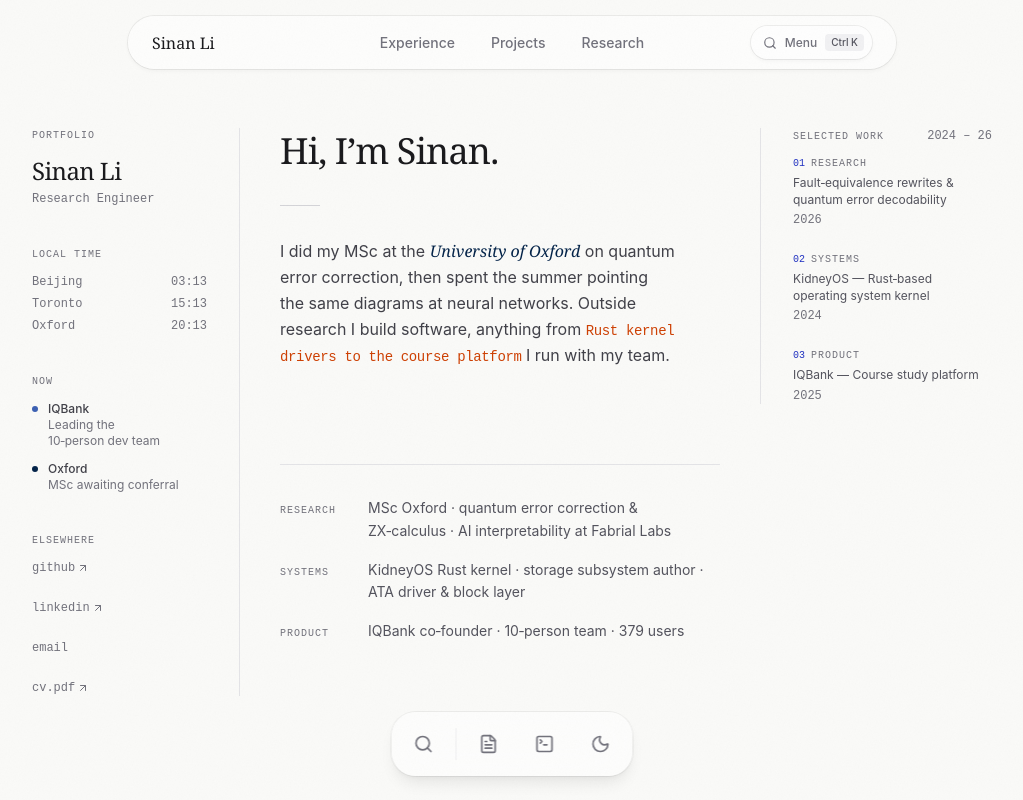
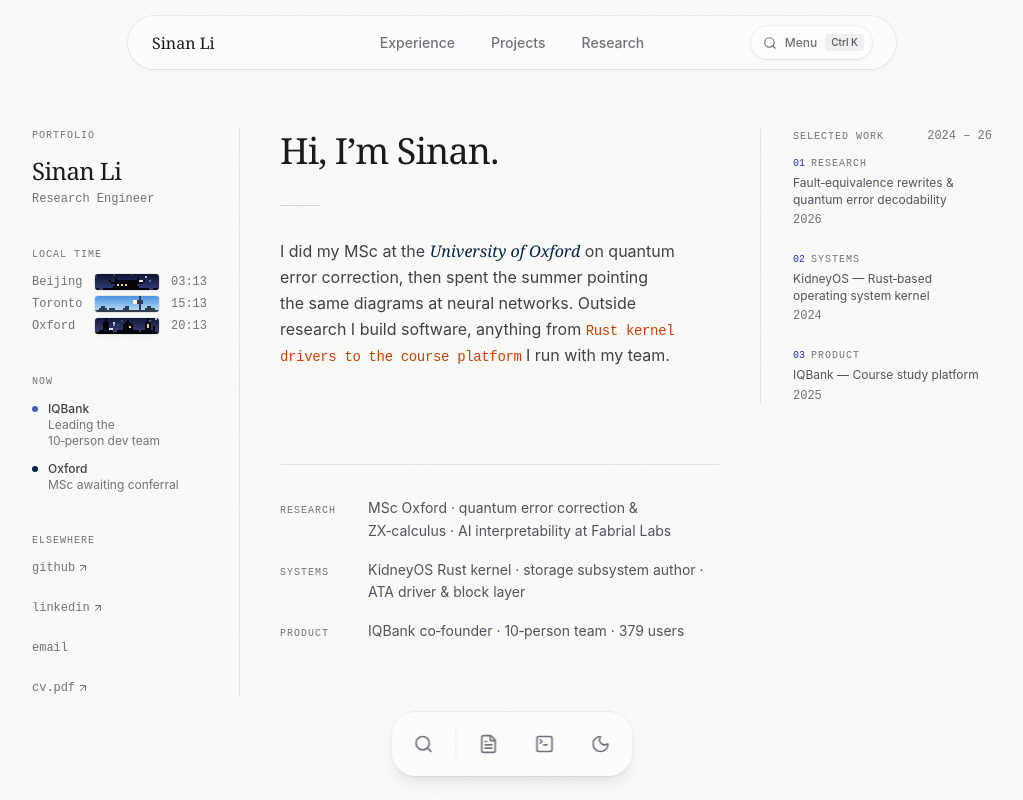
Before and after one commit to lance1416/portfolio, a React (Vite) app: page / in a window 1280 px wide. Shown: the top 800 px of the page, without its empty margins (128-1151 px from the left). Built offline with nearby package versions, Linux system fonts and the light colour scheme; a web font is replaced by a local one.

Commit message:
feat(home): each city's real sky beside its local time

```diff
--- /dev/null
+++ b/src/components/CitySky.tsx
@@ -0,0 +1,17 @@
+import { useMemo } from 'react';
+import { PixelScene } from '@/components/PixelScene';
+import type { Location } from '@/data/home';
+import { citySky, SKY_H, SKY_W } from '@/scene/sky';
+
+/** A city's sky right now, beside its local time on Home (decoration). */
+export default function CitySky({ name, lat, lon }: Location) {
+  const scene = useMemo(() => citySky(name, lat, lon), [name, lat, lon]);
+  return (
+    <PixelScene
+      scene={scene}
+      width={SKY_W}
+      height={SKY_H}
+      className="h-4 w-16 rounded-[3px] shadow-border"
+    />
+  );
+}
--- a/src/components/PixelScene.tsx
+++ b/src/components/PixelScene.tsx
@@ -4,20 +4,28 @@ import { useTheme } from '@/context/ThemeContext';
 import { SCENE_H, SCENE_W, type SceneFactory } from '@/scene/engine';
 import { cn } from '@/utils/cn';
 
+/** The frame for a full-size scene: 16:9, column-wide, on a hairline. */
+export const SCENE_FRAME = 'aspect-video w-full rounded-lg shadow-border';
+
 /**
  * A pixel scene (`src/scene/`) on a pixelated canvas: `night` in the dark
  * theme, `dusk` in the light one, rebuilt when the theme changes. It only
  * animates while on screen and the tab is visible; with reduced motion it
- * draws one still frame.
+ * draws a still frame, redrawn each minute (for scenes that follow the clock).
+ * Without a `label` it's decoration, ignored by screen readers.
  */
 export function PixelScene({
   scene: create,
   label,
+  width = SCENE_W,
+  height = SCENE_H,
   className,
 }: {
-  /** A module-level factory, so the scene isn't rebuilt every render. */
+  /** A stable factory (module-level or memoised), or the scene restarts. */
   scene: SceneFactory;
-  label: string;
+  label?: string;
+  width?: number;
+  height?: number;
   className?: string;
 }) {
   const ref = useRef<HTMLCanvasElement>(null);
@@ -31,7 +39,13 @@ export function PixelScene({
 
     const scene = create(ctx, isDark ? 'night' : 'dusk');
     scene.render();
-    if (reduced) return;
+    if (reduced) {
+      const timer = setInterval(() => {
+        scene.update(0);
+        scene.render();
+      }, 60_000);
+      return () => clearInterval(timer);
+    }
 
     let frame = 0;
     let last = 0;
@@ -71,14 +85,10 @@ export function PixelScene({
   return (
     <canvas
       ref={ref}
-      width={SCENE_W}
-      height={SCENE_H}
-      role="img"
-      aria-label={label}
-      className={cn(
-        'block aspect-video w-full rounded-lg shadow-border [image-rendering:pixelated]',
-        className,
-      )}
+      width={width}
+      height={height}
+      {...(label && { role: 'img', 'aria-label': label })}
+      className={cn('block [image-rendering:pixelated]', className)}
     />
   );
 }
--- a/src/components/TerminalView.tsx
+++ b/src/components/TerminalView.tsx
@@ -7,7 +7,7 @@ import {
   useState,
 } from 'react';
 import { useLocation, useNavigate } from 'react-router-dom';
-import { PixelScene } from '@/components/PixelScene';
+import { PixelScene, SCENE_FRAME } from '@/components/PixelScene';
 import { useTerminal } from '@/context/TerminalContext';
 import { useTheme } from '@/context/ThemeContext';
 import { CAMP_LABEL, campIsland } from '@/scene/island';
@@ -99,7 +99,7 @@ function Block({
         <PixelScene
           scene={campIsland}
           label={CAMP_LABEL}
-          className="my-2 max-w-xl"
+          className={`${SCENE_FRAME} my-2 max-w-xl`}
         />
       );
     case 'error':
--- a/src/data/home.ts
+++ b/src/data/home.ts
@@ -4,6 +4,9 @@ export interface Location {
   name: string;
   /** IANA time zone. */
   tz: string;
+  /** Where the city is, for the sun in its little sky. */
+  lat: number;
+  lon: number;
 }
 
 export interface ElsewhereLink {
@@ -35,9 +38,9 @@ export interface IndexEntry {
 }
 
 export const LOCATIONS: Location[] = [
-  { name: 'Beijing', tz: 'Asia/Shanghai' },
-  { name: 'Toronto', tz: 'America/Toronto' },
-  { name: 'Oxford', tz: 'Europe/London' },
+  { name: 'Beijing', tz: 'Asia/Shanghai', lat: 39.9, lon: 116.4 },
+  { name: 'Toronto', tz: 'America/Toronto', lat: 43.65, lon: -79.38 },
+  { name: 'Oxford', tz: 'Europe/London', lat: 51.75, lon: -1.26 },
 ];
 
 export const ELSEWHERE: ElsewhereLink[] = [
--- a/src/pages/Home.tsx
+++ b/src/pages/Home.tsx
@@ -1,6 +1,13 @@
 import { ArrowUpRight } from 'lucide-react';
 import { motion } from 'motion/react';
-import { type CSSProperties, useEffect, useState } from 'react';
+import {
+  type ComponentType,
+  type CSSProperties,
+  lazy,
+  Suspense,
+  useEffect,
+  useState,
+} from 'react';
 import { Link } from 'react-router-dom';
 import { Page } from '@/components/Page';
 import { RollLine } from '@/components/RollLine';
@@ -10,6 +17,7 @@ import {
   FIELDS,
   INDEX_ENTRIES,
   LOCATIONS,
+  type Location,
   NOW_ITEMS,
   SELECTED_WORK_PERIOD,
 } from '@/data/home';
@@ -32,6 +40,14 @@ const noBreaks = (text: string) =>
   text.replaceAll(' · ', `${NBSP}· `).replace(/(\w)-(\w)/g, `$1${NB_HYPHEN}$2`);
 
 // ─── Helpers ─────────────────────────────────────────────────────────────────
+
+/** Where a city's sky goes until it loads (or if it can't). */
+const SkySlot = () => <span className="block h-4 w-16" />;
+
+// Decoration, so it stays out of the main bundle.
+const CitySky = lazy<ComponentType<Location>>(() =>
+  import('@/components/CitySky').catch(() => ({ default: SkySlot })),
+);
 
 function LocalTime() {
   const [times, setTimes] = useState<Record<string, string>>({});
@@ -62,8 +78,15 @@ function LocalTime() {
   return (
     <ul className="flex flex-col gap-1.5 font-mono text-xs text-zinc-500 dark:text-zinc-400">
       {LOCATIONS.map((loc) => (
-        <li key={loc.name} className="flex justify-between gap-8">
+        // Fixed columns, so the skies line up whatever the city's name.
+        <li
+          key={loc.name}
+          className="grid grid-cols-[1fr_auto_auto] items-center gap-3"
+        >
           <span>{loc.name}</span>
+          <Suspense fallback={<SkySlot />}>
+            <CitySky {...loc} />
+          </Suspense>
           <span className="tabular-nums">{times[loc.name] ?? '--:--'}</span>
         </li>
       ))}
--- /dev/null
+++ b/src/scene/sky.ts
@@ -0,0 +1,216 @@
+/**
+ * The little skies beside Home's local times: each city's real sky right
+ * now — the sun where it actually is (from the city's latitude/longitude and
+ * the time), a moon and stars at night, and the city's skyline with its
+ * windows lit after dark. Oxford drizzles.
+ */
+import {
+  type Ctx,
+  mulberry32,
+  type Particle,
+  particle,
+  px,
+  rand,
+  type SceneFactory,
+  step,
+} from './engine';
+
+export const SKY_W = 32;
+export const SKY_H = 8;
+
+const RAD = Math.PI / 180;
+
+/**
+ * The sun's elevation above the horizon and its azimuth (clockwise from
+ * north), in degrees — the usual low-precision almanac formulas, good to a
+ * fraction of a degree, which is far finer than one pixel here.
+ */
+export function sunPosition(date: Date, lat: number, lon: number) {
+  const d = date.getTime() / 86_400_000 - 10_957.5; // days since J2000
+  const g = (357.529 + 0.98560028 * d) * RAD; // mean anomaly
+  const q = 280.459 + 0.98564736 * d; // mean longitude
+  const ecl = (q + 1.915 * Math.sin(g) + 0.02 * Math.sin(2 * g)) * RAD;
+  const tilt = (23.439 - 0.00000036 * d) * RAD;
+  const ra = Math.atan2(Math.cos(tilt) * Math.sin(ecl), Math.cos(ecl));
+  const dec = Math.asin(Math.sin(tilt) * Math.sin(ecl));
+  const gmst = 18.697374558 + 24.06570982441908 * d; // hours
+  const hourAngle = (gmst * 15 + lon) * RAD - ra;
+  const phi = lat * RAD;
+  const elevation = Math.asin(
+    Math.sin(phi) * Math.sin(dec) +
+      Math.cos(phi) * Math.cos(dec) * Math.cos(hourAngle),
+  );
+  const azimuth = Math.atan2(
+    -Math.sin(hourAngle),
+    Math.tan(dec) * Math.cos(phi) - Math.sin(phi) * Math.cos(hourAngle),
+  );
+  return {
+    elevation: elevation / RAD,
+    azimuth: (azimuth / RAD + 360) % 360,
+  };
+}
+
+type RGB = [number, number, number];
+
+const hex = (h: string): RGB =>
+  [1, 3, 5].map((i) => parseInt(h.slice(i, i + 2), 16)) as RGB;
+const mix = (a: RGB, b: RGB, k: number) =>
+  `rgb(${a.map((v, i) => Math.round(v + (b[i] - v) * k)).join(',')})`;
+
+/**
+ * Sky top and horizon colours by the sun's elevation, blended between. Night
+ * skies keep a glow of city light low down, so the near-black skylines stand
+ * out against them.
+ */
+const SKY_KEYS: { e: number; top: RGB; low: RGB }[] = [
+  { e: -18, top: hex('#0d1330'), low: hex('#2e3a74') },
+  { e: -8, top: hex('#1b2356'), low: hex('#5d4b82') },
+  { e: -1, top: hex('#34407e'), low: hex('#ee8a66') },
+  { e: 6, top: hex('#5a8ad0'), low: hex('#f7c48a') },
+  { e: 18, top: hex('#4f97e2'), low: hex('#b9def6') },
+];
+
+function skyAt(elevation: number, row: number) {
+  const k = row / (SKY_H - 1);
+  const i = SKY_KEYS.findIndex((key) => key.e > elevation);
+  if (i === 0 || i === -1) {
+    const key = SKY_KEYS[i === 0 ? 0 : SKY_KEYS.length - 1];
+    return mix(key.top, key.low, k);
+  }
+  const [a, b] = [SKY_KEYS[i - 1], SKY_KEYS[i]];
+  const t = (elevation - a.e) / (b.e - a.e);
+  const top: RGB = a.top.map((v, j) => v + (b.top[j] - v) * t) as RGB;
+  const low: RGB = a.low.map((v, j) => v + (b.low[j] - v) * t) as RGB;
+  return mix(top, low, k);
+}
+
+/**
+ * Skylines, top row first: `#` building, `o` a window (lit after dark).
+ * Beijing: a Forbidden City hall. Toronto: the CN Tower. Oxford: spires and
+ * the Radcliffe Camera's dome.
+ */
+const SKYLINES: Record<string, string[]> = {
+  Beijing: [
+    '',
+    '',
+    '..........#..........#',
+    '.......#..############..#',
+    '........################',
+    '..........#o#o#o#o#o#',
+    '.........#############',
+    '##..#######################..###',
+  ],
+  Toronto: [
+    '......................#',
+    '......................#',
+    '.....................###',
+    '.....................###',
+    '......................#',
+    '...##..........##.....#...##',
+    '..#o##.##o....#o#.....#..#o###',
+    '################################',
+  ],
+  Oxford: [
+    '.....#....................#',
+    '.....#..........#.........#',
+    '....###........###.......###',
+    '....#o#.......#####......#o#',
+    '....#o#.......#o#o#......#o#.#',
+    '....###.......#####......###.#',
+    '..#######..###########.#######',
+    '################################',
+  ],
+};
+
+const DRIZZLE = new Set(['Oxford']);
+
+/** The sky over one city; `lat`/`lon` place its sun. */
+export function citySky(name: string, lat: number, lon: number): SceneFactory {
+  return (ctx: Ctx) => {
+    const rng = mulberry32(name.length * 7919 + Math.round(lat * 100));
+    const skyline = (SKYLINES[name] ?? []).map((row) => row.padEnd(SKY_W, '.'));
+    // About half the windows are lit at night.
+    const lit = skyline.map((row) => [...row].map(() => rng() < 0.6));
+    const stars = Array.from({ length: 6 }, () => ({
+      x: Math.floor(rng() * SKY_W),
+      y: Math.floor(rng() * 4),
+      phase: rng() * 6.28,
+    }));
+    const drops: Particle[] = [];
+    const rains = DRIZZLE.has(name);
+
+    let t = 0;
+    let sun = sunPosition(new Date(), lat, lon);
+    let since = 0;
+
+    function update(dt: number) {
+      t += dt;
+      since += dt;
+      if (since >= 5 || dt === 0) {
+        since = 0;
+        sun = sunPosition(new Date(), lat, lon);
+      }
+      if (rains && drops.length < 4 && Math.random() < dt * 3) {
+        drops.push(particle(rand(2, SKY_W + 4), -1, -6, rand(12, 16), 1.2));
+      }
+      step(drops, dt);
+    }
+
+    /** A disc's column for an azimuth: east on the left, west on the right. */
+    const column = (azimuth: number) => {
+      const k = ((((azimuth - 45) % 360) + 360) % 360) / 270;
+      return Math.round(Math.min(1, k) * (SKY_W - 2));
+    };
+    /** Its row: the horizon at the bottom, ~50° up at the top. */
+    const row = (elevation: number) =>
+      Math.round((SKY_H - 2) * (1 - elevation / 50));
+
+    function render() {
+      ctx.globalAlpha = 1;
+      for (let y = 0; y < SKY_H; y++) {
+        ctx.fillStyle = skyAt(sun.elevation, y);
+        ctx.fillRect(0, y, SKY_W, 1);
+      }
+
+      const dark = Math.min(1, Math.max(0, (-sun.elevation - 2) / 8));
+      for (const s of stars) {
+        ctx.globalAlpha = dark * (0.45 + 0.4 * Math.sin(t * 1.6 + s.phase));
+        px(ctx, s.x, s.y, '#e6ecff');
+      }
+
+      // Sun by day; at night a moon, roughly opposite.
+      ctx.globalAlpha = 1;
+      if (sun.elevation > -1) {
+        const x = column(sun.azimuth);
+        const y = row(sun.elevation);
+        ctx.fillStyle = sun.elevation < 6 ? '#ffd27a' : '#fff6cc';
+        ctx.fillRect(x, y, 2, 2);
+      } else if (sun.elevation < -6) {
+        const x = column((sun.azimuth + 180) % 360);
+        const y = Math.max(0, row(-sun.elevation * 0.8));
+        ctx.fillStyle = '#e9e9f2';
+        ctx.fillRect(x, y, 2, 2);
+        px(ctx, x, y + 1, '#b9b9cc');
+      }
+
+      const shade = mix(hex('#2c3b4c'), hex('#020309'), dark);
+      skyline.forEach((line, y) => {
+        [...line].forEach((ch, x) => {
+          if (ch === '.') return;
+          const lamp = ch === 'o' && dark > 0.3 && lit[y][x];
+          px(ctx, x, y, lamp ? '#ffcf6e' : shade);
+        });
+      });
+
+      ctx.globalAlpha = 0.55;
+      for (const d of drops) {
+        px(ctx, d.x, d.y, '#c9d6ff');
+        px(ctx, d.x + 0.5, d.y - 1, '#c9d6ff');
+      }
+      ctx.globalAlpha = 1;
+    }
+
+    update(0);
+    return { update, render };
+  };
+}
```
Also changed, not shown: src/pages/ErrorPage.tsx (+8 -2 lines), src/pages/NotFound.tsx (+6 -2 lines), 1 other file (tests, documents, lock files or other folders).
